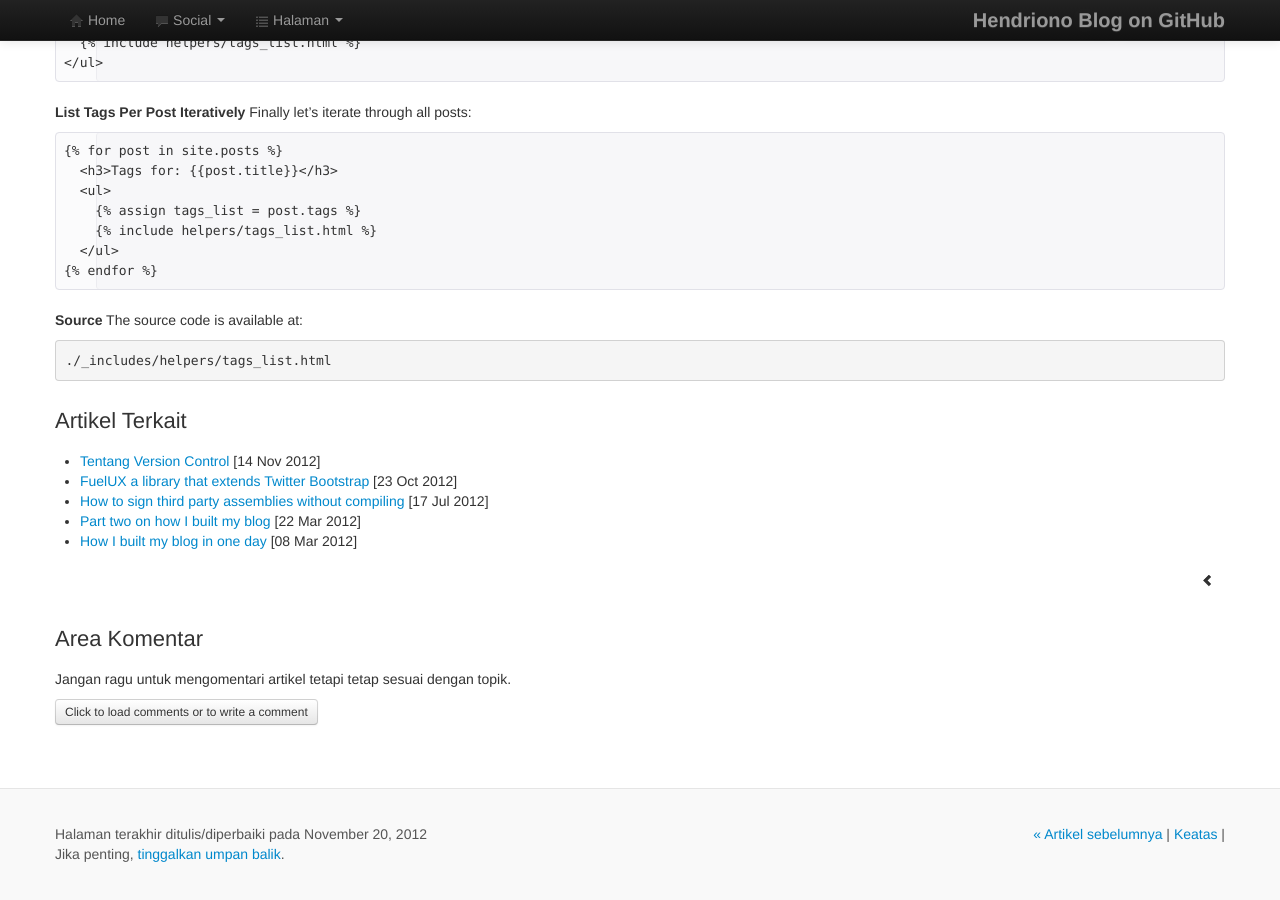
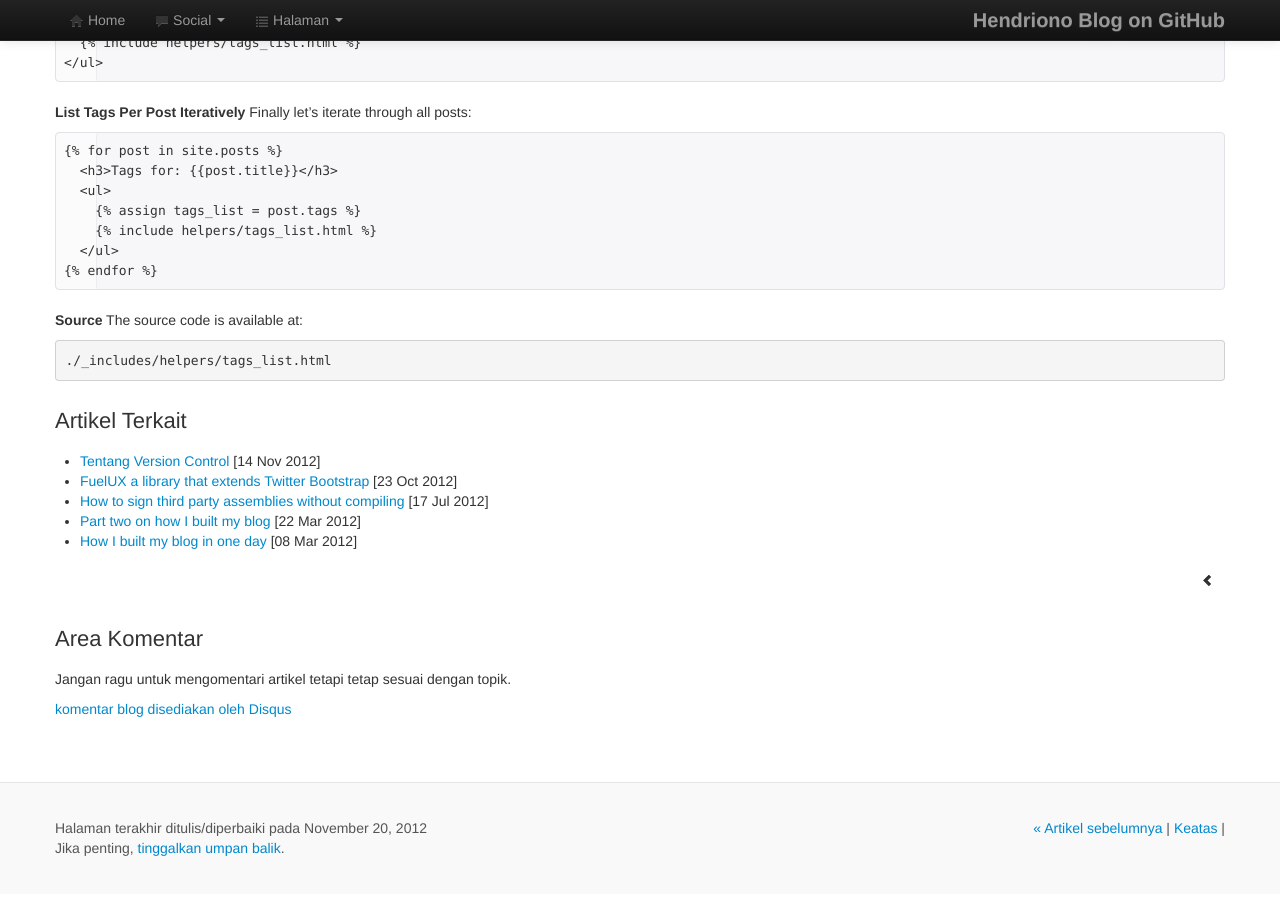
Before and after one commit to hendriono/hendriono.github.com, a Jekyll site: the page built from _posts/2012-11-17-Tags-List.markdown, in a window 1280 px wide and 900 px high, scrolled down 619 px. Built offline with Jekyll 4.4.1, drawn with Linux system fonts in a browser that asks for light colours; nearby versions of some CDN libraries; Markdown is read by kramdown in place of the engine named in the settings; comment, search, counter and statistics services are not loaded; part of the change alters nothing that is shown.

Commit message:
Revert "Lazy Load Comment Disqus"
This reverts commit 1a5e100c74d60b056d457a4f03cd8e467aad9c32.

```diff
--- a/_includes/post_footer.html
+++ b/_includes/post_footer.html
@@ -21,12 +21,23 @@
 </div>
 
 <div class="row">
-    <div class="span12 columns" id="post-comments">
+    <div class="span12 columns">
     {% if page.comments %}
     <h2>Area Komentar</h2>
       <p>Jangan ragu untuk mengomentari artikel tetapi tetap sesuai dengan topik.</p>
     <div id="disqus_thread"></div>
-    <button class="btn btn-small" onclick="$.ajaxSetup({cache:true});$.getScript(&quot;http://hendgithub.disqus.com/embed.js&quot;);$.ajaxSetup({cache:false});$(this).remove();" type="button">Click to load comments or to write a comment</button>
+    <script type="text/javascript">
+      var disqus_shortname = '{{ site.author.disqus_shortname }}';
+      var disqus_identifier = '{{ page.url }}';
+      var disqus_url = 'http://hendriono.github.com{{ page.url }}';
+      (function() {
+        var dsq = document.createElement('script'); dsq.type = 'text/javascript'; dsq.async = true;
+        dsq.src = 'http://' + disqus_shortname + '.disqus.com/embed.js';
+        (document.getElementsByTagName('head')[0] || document.getElementsByTagName('body')[0]).appendChild(dsq);
+      })();
+    </script>
+    <noscript>Mohon aktifkan JavaScript untuk melihat <a href="http://disqus.com/?ref_noscript">komentar yang disediakan oleh Disqus.</a></noscript>
+    <a href="http://disqus.com" class="dsq-brlink">komentar blog disediakan oleh <span class="logo-disqus">Disqus</span></a>
     {% endif %}
   </div>
 </div>
--- a/js/custom.js
+++ b/js/custom.js
@@ -30,23 +30,4 @@ jQuery(document).ready(function() {
 			'displayAccountInformations': false,
 			'displayLanguage': false
 		});
-  if (!(document.location.protocol == "file:" || document.location.host == "localhost")) {
-  $('<div class="alert">Please keep your comments relevant to this post and try not to comment something like only "Thanks" in entire comment, use the Like button of Disqus, instead. You can use <a href="http://docs.disqus.com/help/19/">some HTML tags</a> if you like.</div>').insertAfter($("#post-comments h2"));
-  var g = "?";
-  $.each($("a[href$=#disqus_thread]"), function (c, b) {
-    g += "url" + c + "=" + encodeURIComponent(b.href) + "&"
 });
-  $.ajaxSetup({
-    cache: true
-  });
-  $.getScript("http://disqus.com/forums/hendgithub/get_num_replies.js" + g);
-  var f = document.location.href;
-  if (f.indexOf("#disqus_thread") >= 0 || f.indexOf("#comment-") >= 0 || f.indexOf("?showComment=") >= 0) {
-    $.getScript("http://hendgithub.disqus.com/embed.js");
-    $("#comments-loader-button").remove()
-  }
-  $.ajaxSetup({
-    cache: false
-  })
-  }
-});
```
Lines whose indentation alone changed are shown as unchanged.
